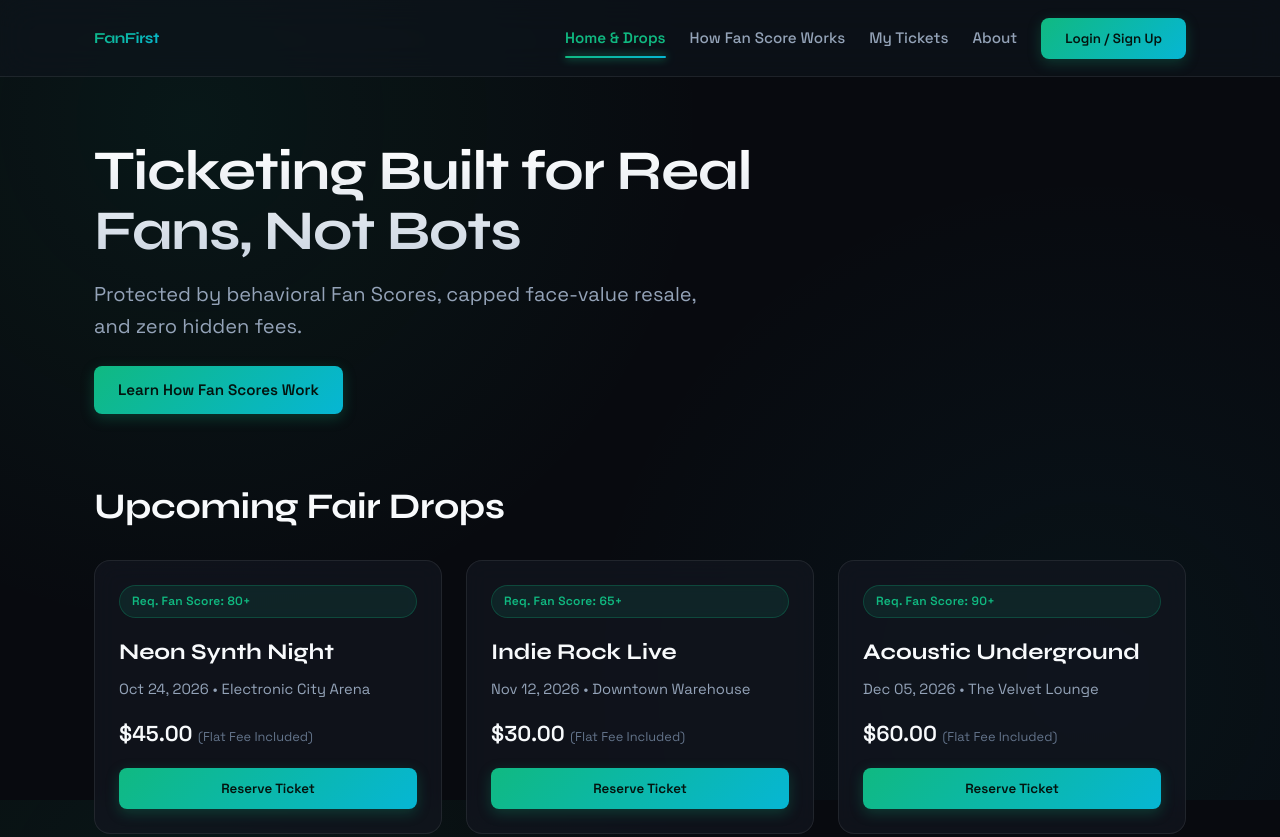
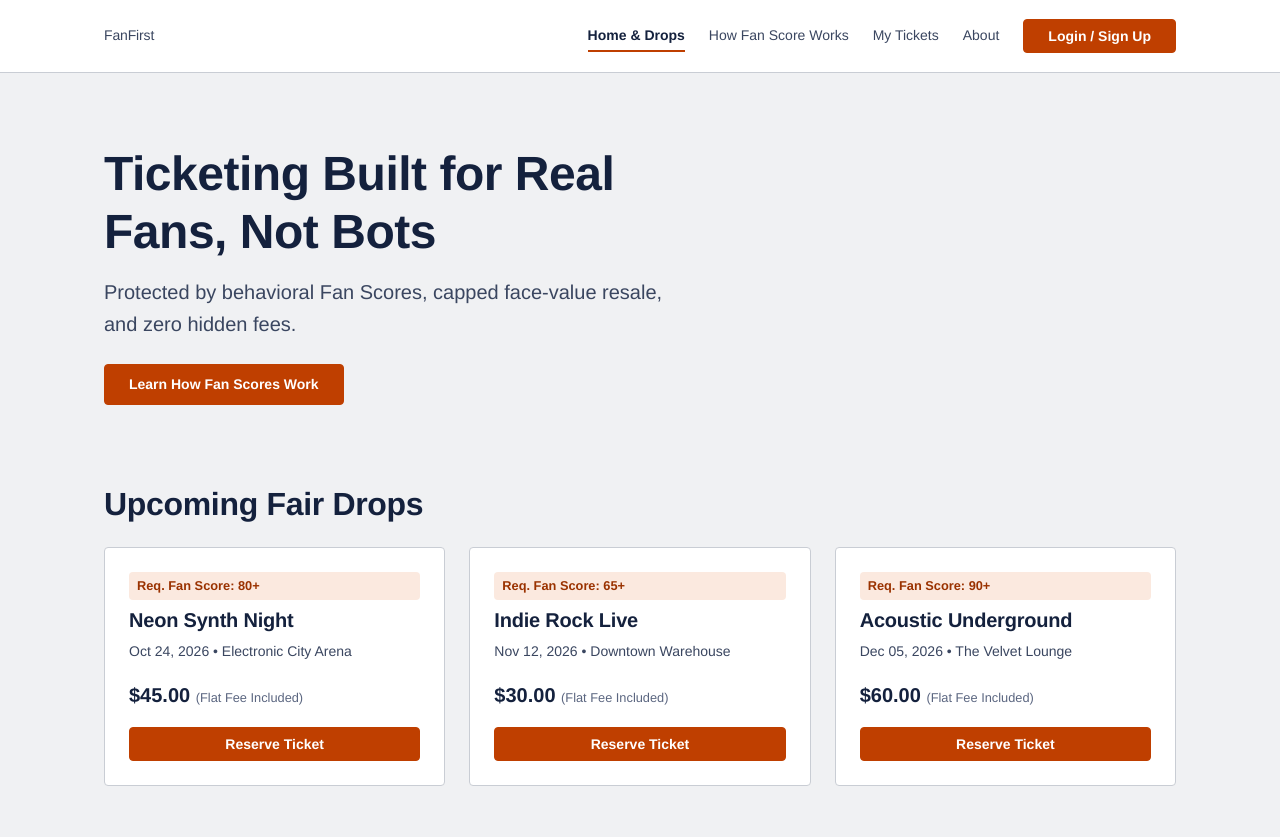
Before and after one commit to mutantmd/Fan_First1, a website: page index.html in a window 1280 px wide. Shown: the top 837 px of the page. Drawn offline with nearby package versions, Linux system fonts and the light colour scheme.

Commit message:
new change 7

```diff
--- a/style.css
+++ b/style.css
@@ -1,73 +1,109 @@
-/* ==========================================================================
-   1. ROOT VARIABLES & THEME SETUP
-   ========================================================================== */
 :root {
-  /* Color Palette */
-  --bg-dark: #080a0f;
-  --bg-card: rgba(18, 22, 31, 0.75);
-  --bg-card-hover: rgba(24, 30, 42, 0.9);
-  --bg-glass: rgba(15, 20, 29, 0.65);
+  --bg-page: #f0f1f3;
+  --bg-surface: #ffffff;
+  --bg-subtle: #e4e6ea;
 
-  --text-primary: #f8fafc;
-  --text-secondary: #94a3b8;
-  --text-muted: #64748b;
+  --text-primary: #14213d;
+  --text-secondary: #3a4660;
+  --text-muted: #5b6680;
 
-  /* Dynamic Accents & Gradients */
-  --accent-primary: #10b981;
-  --accent-primary-hover: #059669;
-  --accent-gradient: linear-gradient(135deg, #10b981 0%, #06b6d4 100%);
-  --accent-glow: rgba(16, 185, 129, 0.25);
-  --accent-danger: #ef4444;
+  --accent: #bf3f00;
+  --accent-hover: #9a3200;
+  --accent-tint: #fbe9df;
+  --on-accent: #ffffff;
 
-  --border-color: rgba(255, 255, 255, 0.08);
-  --border-accent: rgba(16, 185, 129, 0.3);
+  --danger: #a3122a;
 
-  /* Typography */
-  --font-display: 'Syne', sans-serif;
-  --font-body: 'Space Grotesk', sans-serif;
+  --border: #c9cdd4;
+  --border-strong: #14213d;
+  --overlay: rgba(20, 33, 61, 0.6);
 
-  /* Spacing */
+  --font: 'IBM Plex Sans', 'Helvetica Neue', Arial, sans-serif;
+
+  --text-xs: 0.8rem;
+  --text-sm: 0.875rem;
+  --text-base: 1rem;
+  --text-lg: 1.25rem;
+  --text-xl: 1.5625rem;
+  --text-2xl: 2rem;
+  --text-3xl: 3rem;
+
+  --weight-regular: 400;
+  --weight-strong: 600;
+
+  --leading-body: 1.6;
+  --leading-heading: 1.2;
+  --tracking-heading: -0.01em;
+
+  --space-2xs: 4px;
   --space-xs: 8px;
   --space-sm: 16px;
   --space-md: 24px;
-  --space-lg: 32px;
-  --space-xl: 64px;
+  --space-lg: 40px;
+  --space-xl: 72px;
 
-  /* Radii */
-  --radius-sm: 8px;
-  --radius-md: 16px;
-  --radius-lg: 24px;
+  --radius: 4px;
+  --border-width: 1px;
+  --indicator-width: 2px;
+  --transition: 0.15s ease;
 
-  /* Elevation & Shadows */
-  --shadow-sm: 0 4px 12px rgba(0, 0, 0, 0.3);
-  --shadow-lg: 0 20px 40px -15px rgba(0, 0, 0, 0.6);
-  --shadow-glow: 0 0 25px var(--accent-glow);
+  --measure: 65ch;
+  --width-container: 1120px;
+  --width-modal: 460px;
+  --card-min: 300px;
+  --header-height: 72px;
+  --panel-min-height: 256px;
+
+  --bg-dark: var(--bg-page);
+  --bg-card: var(--bg-surface);
+  --accent-primary: var(--accent);
+  --accent-danger: var(--danger);
+  --border-color: var(--border);
+  --font-display: var(--font);
+  --font-body: var(--font);
 }
 
-/* ==========================================================================
-   2. GLOBAL RESET & BASE STYLES
-   ========================================================================== */
-* {
+*,
+*::before,
+*::after {
   box-sizing: border-box;
   margin: 0;
   padding: 0;
 }
 
 body {
-  background-color: var(--bg-dark);
-  background-image:
-    radial-gradient(circle at 15% 15%, rgba(16, 185, 129, 0.08) 0%, transparent 40%),
-    radial-gradient(circle at 85% 85%, rgba(6, 182, 212, 0.05) 0%, transparent 40%);
-  background-attachment: fixed;
+  background: var(--bg-page);
   color: var(--text-primary);
-  font-family: var(--font-body);
-  line-height: 1.6;
+  font-family: var(--font);
+  font-size: var(--text-base);
+  font-weight: var(--weight-regular);
+  line-height: var(--leading-body);
   -webkit-font-smoothing: antialiased;
   min-height: 100vh;
 }
 
+h1,
+h2,
+h3 {
+  font-weight: var(--weight-strong);
+  line-height: var(--leading-heading);
+  letter-spacing: var(--tracking-heading);
+}
+
+h1 {
+  font-size: var(--text-3xl);
+}
+
+h2 {
+  font-size: var(--text-2xl);
+}
+
+h3 {
+  font-size: var(--text-lg);
+}
+
 .container {
-  max-width: 1140px;
+  max-width: var(--width-container);
   margin: 0 auto;
   padding: 0 var(--space-md);
 }
@@ -75,160 +111,122 @@ body {
 a {
   color: var(--text-primary);
   text-decoration: none;
-  transition: all 0.25s ease;
 }
 
-/* ==========================================================================
-   3. HEADER & NAVIGATION
-   ========================================================================== */
+a:hover {
+  text-decoration: underline;
+  text-underline-offset: var(--space-2xs);
+}
+
+:focus-visible {
+  outline: var(--indicator-width) solid var(--accent);
+  outline-offset: var(--indicator-width);
+}
+
 header {
-  border-bottom: 1px solid var(--border-color);
-  background: var(--bg-glass);
-  backdrop-filter: blur(16px);
-  -webkit-backdrop-filter: blur(16px);
+  background: var(--bg-surface);
+  border-bottom: var(--border-width) solid var(--border);
   position: sticky;
   top: 0;
   z-index: 100;
-  transition: border-color 0.3s ease;
 }
 
 .header-inner {
   display: flex;
   justify-content: space-between;
   align-items: center;
-  height: 76px;
+  height: var(--header-height);
 }
 
 .brand-logo {
-  font-family: var(--font-display);
-  font-size: 1.6rem;
-  font-weight: 800;
-  letter-spacing: -0.03em;
-  background: var(--accent-gradient);
-  -webkit-background-clip: text;
-  -webkit-text-fill-color: transparent;
-  display: inline-block;
-  transition: transform 0.3s ease;
+  font-size: var(--text-lg);
+  font-weight: var(--weight-strong);
+  letter-spacing: var(--tracking-heading);
+  color: var(--text-primary);
 }
 
 .brand-logo:hover {
-  transform: scale(1.03);
+  text-decoration: none;
 }
 
 .nav-link {
   color: var(--text-secondary);
-  font-size: 0.95rem;
-  font-weight: 500;
-  position: relative;
-  padding: 4px 0;
-  transition: color 0.25s ease;
+  font-size: var(--text-sm);
+  font-weight: var(--weight-regular);
+  padding: var(--space-2xs) 0;
+  border-bottom: var(--indicator-width) solid transparent;
+  transition: color var(--transition), border-color var(--transition);
 }
 
 .nav-link:hover {
   color: var(--text-primary);
+  text-decoration: none;
+  border-bottom-color: var(--border);
 }
 
 .nav-link.active {
-  color: var(--accent-primary) !important;
-  font-weight: 600;
+  color: var(--text-primary) !important;
+  font-weight: var(--weight-strong);
+  border-bottom-color: var(--accent);
 }
 
-.nav-link.active::after {
-  content: '';
-  position: absolute;
-  bottom: -4px;
-  left: 0;
-  width: 100%;
-  height: 2px;
-  background: var(--accent-gradient);
-  border-radius: 2px;
-  box-shadow: 0 0 8px var(--accent-primary);
-}
-
-/* ==========================================================================
-   4. BUTTONS & BADGES
-   ========================================================================== */
 .btn {
   display: inline-flex;
   align-items: center;
   justify-content: center;
-  background: var(--accent-gradient);
-  color: #04130e;
-  font-family: var(--font-body);
-  font-weight: 600;
-  padding: 12px 24px;
-  border-radius: var(--radius-sm);
-  border: none;
+  background: var(--accent);
+  color: var(--on-accent);
+  font-family: var(--font);
+  font-size: var(--text-sm);
+  font-weight: var(--weight-strong);
+  padding: var(--space-xs) var(--space-md);
+  border: var(--border-width) solid var(--accent);
+  border-radius: var(--radius);
   cursor: pointer;
-  position: relative;
-  overflow: hidden;
-  transition: all 0.3s cubic-bezier(0.16, 1, 0.3, 1);
-  box-shadow: 0 4px 14px rgba(16, 185, 129, 0.25);
+  transition: background-color var(--transition), border-color var(--transition);
 }
 
 .btn:hover {
-  transform: translateY(-2px);
-  box-shadow: 0 6px 20px rgba(16, 185, 129, 0.4);
-  color: #000;
-}
-
-.btn:active {
-  transform: translateY(0);
+  background: var(--accent-hover);
+  border-color: var(--accent-hover);
+  text-decoration: none;
 }
 
 .btn-secondary {
   background: transparent;
-  border: 1px solid var(--border-accent);
   color: var(--text-primary);
-  box-shadow: none;
+  border-color: var(--border-strong);
 }
 
 .btn-secondary:hover {
-  background: rgba(16, 185, 129, 0.1);
-  border-color: var(--accent-primary);
-  color: var(--accent-primary);
-  box-shadow: 0 0 15px rgba(16, 185, 129, 0.15);
+  background: var(--bg-subtle);
+  border-color: var(--border-strong);
 }
 
 .badge {
   display: inline-flex;
   align-items: center;
-  gap: 6px;
-  padding: 6px 12px;
-  background: rgba(16, 185, 129, 0.1);
-  color: var(--accent-primary);
-  border: 1px solid rgba(16, 185, 129, 0.25);
-  border-radius: 100px;
-  font-size: 0.75rem;
-  font-weight: 600;
-  letter-spacing: 0.02em;
-  backdrop-filter: blur(4px);
+  padding: var(--space-2xs) var(--space-xs);
+  background: var(--accent-tint);
+  color: var(--accent-hover);
+  border-radius: var(--radius);
+  font-size: var(--text-xs);
+  font-weight: var(--weight-strong);
 }
 
-/* ==========================================================================
-   5. HERO & SECTIONS
-   ========================================================================== */
 .hero {
-  padding: var(--space-xl) 0 var(--space-lg) 0;
-  max-width: 760px;
+  padding: var(--space-xl) 0 var(--space-lg);
+  max-width: var(--measure);
 }
 
 .hero h1 {
-  font-family: var(--font-display);
-  font-size: 3.5rem;
-  line-height: 1.08;
-  letter-spacing: -0.02em;
   margin-bottom: var(--space-sm);
-  background: linear-gradient(180deg, #ffffff 0%, #cbd5e1 100%);
-  -webkit-background-clip: text;
-  -webkit-text-fill-color: transparent;
 }
 
 .hero p {
   color: var(--text-secondary);
-  font-size: 1.25rem;
+  font-size: var(--text-lg);
   margin-bottom: var(--space-md);
-  max-width: 620px;
 }
 
 .drops-section {
@@ -236,185 +234,135 @@ header {
 }
 
 .drops-section h2 {
-  font-family: var(--font-display);
-  font-size: 2.25rem;
   margin-bottom: var(--space-md);
-  letter-spacing: -0.01em;
 }
 
-/* ==========================================================================
-   6. GRIDS & CARDS
-   ========================================================================== */
 .events-grid,
 .features-grid {
   display: grid;
-  grid-template-columns: repeat(auto-fit, minmax(320px, 1fr));
+  grid-template-columns: repeat(auto-fit, minmax(var(--card-min), 1fr));
   gap: var(--space-md);
 }
 
 .event-card,
 .feature-card {
-  background: var(--bg-card);
-  border: 1px solid var(--border-color);
-  border-radius: var(--radius-md);
+  background: var(--bg-surface);
+  border: var(--border-width) solid var(--border);
+  border-radius: var(--radius);
   padding: var(--space-md);
   display: flex;
   flex-direction: column;
   gap: var(--space-xs);
-  backdrop-filter: blur(12px);
-  -webkit-backdrop-filter: blur(12px);
-  transition: all 0.3s cubic-bezier(0.16, 1, 0.3, 1);
-  position: relative;
+  transition: border-color var(--transition);
 }
 
 .event-card:hover,
 .feature-card:hover {
-  border-color: var(--border-accent);
-  background: var(--bg-card-hover);
-  transform: translateY(-4px);
-  box-shadow: var(--shadow-lg), var(--shadow-glow);
-}
-
-.event-card h3,
-.feature-card h3 {
-  font-family: var(--font-display);
-  font-size: 1.4rem;
-  margin-top: var(--space-xs);
-  color: var(--text-primary);
+  border-color: var(--border-strong);
 }
 
 .event-details {
   color: var(--text-secondary);
-  font-size: 0.92rem;
+  font-size: var(--text-sm);
 }
 
 .price {
-  font-size: 1.35rem;
-  font-weight: 600;
+  font-size: var(--text-lg);
+  font-weight: var(--weight-strong);
+  font-variant-numeric: tabular-nums;
   margin: var(--space-xs) 0;
-  color: var(--text-primary);
 }
 
 .price small {
-  font-size: 0.8rem;
+  font-size: var(--text-xs);
+  font-weight: var(--weight-regular);
   color: var(--text-muted);
-  font-weight: 400;
 }
 
-/* ==========================================================================
-   7. MODAL SYSTEM
-   ========================================================================== */
 .modal-overlay {
   position: fixed;
-  top: 0;
-  left: 0;
-  width: 100vw;
-  height: 100vh;
-  background-color: rgba(4, 6, 10, 0.8);
-  backdrop-filter: blur(8px);
-  -webkit-backdrop-filter: blur(8px);
+  inset: 0;
+  background: var(--overlay);
   display: flex;
   justify-content: center;
   align-items: center;
   z-index: 1000;
-  opacity: 1;
-  transition: opacity 0.25s ease;
 }
 
 .modal-overlay.hidden {
   display: none;
-  opacity: 0;
-  pointer-events: none;
 }
 
 .modal-card {
-  background: var(--bg-dark);
-  border: 1px solid var(--border-accent);
-  border-radius: var(--radius-lg);
+  background: var(--bg-surface);
+  border: var(--border-width) solid var(--border);
+  border-radius: var(--radius);
   padding: var(--space-lg);
   width: 90%;
-  max-width: 460px;
+  max-width: var(--width-modal);
   position: relative;
-  text-align: center;
-  box-shadow: var(--shadow-lg), var(--shadow-glow);
-  animation: modalPop 0.3s cubic-bezier(0.16, 1, 0.3, 1);
-}
-
-@keyframes modalPop {
-  from { transform: scale(0.95); opacity: 0; }
-  to { transform: scale(1); opacity: 1; }
 }
 
 .modal-close {
   position: absolute;
-  top: 20px;
-  right: 20px;
+  top: var(--space-sm);
+  right: var(--space-sm);
   background: transparent;
   border: none;
   color: var(--text-secondary);
-  font-size: 1.5rem;
+  font-size: var(--text-xl);
+  line-height: 1;
   cursor: pointer;
-  transition: color 0.2s ease;
+  padding: var(--space-2xs) var(--space-xs);
+  border-radius: var(--radius);
+  transition: color var(--transition), background-color var(--transition);
 }
 
 .modal-close:hover {
   color: var(--text-primary);
+  background: var(--bg-subtle);
 }
 
 .modal-icon {
-  font-size: 3rem;
+  font-size: var(--text-2xl);
   margin-bottom: var(--space-xs);
 }
 
 .modal-card h3 {
-  font-family: var(--font-display);
-  font-size: 1.6rem;
   margin-bottom: var(--space-xs);
 }
 
 .modal-card p {
   color: var(--text-secondary);
-  font-size: 0.98rem;
+  max-width: var(--measure);
   margin-bottom: var(--space-md);
-  line-height: 1.6;
 }
 
-/* ==========================================================================
-   8. PAGE ROUTING & MULTI-PAGE STYLES
-   ========================================================================== */
 .page-view {
   display: none;
 }
 
 .page-view.active-page {
   display: block;
-  animation: pageFadeIn 0.35s cubic-bezier(0.16, 1, 0.3, 1);
-}
-
-@keyframes pageFadeIn {
-  from { opacity: 0; transform: translateY(8px); }
-  to { opacity: 1; transform: translateY(0); }
 }
 
 .page-header {
-  padding: var(--space-lg) 0;
-  border-bottom: 1px solid var(--border-color);
+  padding: var(--space-lg) 0 var(--space-md);
+  border-bottom: var(--border-width) solid var(--border);
   margin-bottom: var(--space-lg);
 }
 
 .page-header h2 {
-  font-family: var(--font-display);
-  font-size: 2.5rem;
   margin-bottom: var(--space-xs);
 }
 
 .page-header p {
   color: var(--text-secondary);
-  font-size: 1.1rem;
+  max-width: var(--measure);
 }
 
 .tickets-container {
-  min-height: 250px;
+  min-height: var(--panel-min-height);
 }
 
 .empty-state {
@@ -424,32 +372,32 @@ header {
   justify-content: center;
   gap: var(--space-sm);
   padding: var(--space-xl) var(--space-md);
-  background: var(--bg-card);
-  border: 1px dashed var(--border-accent);
-  border-radius: var(--radius-md);
+  background: var(--bg-surface);
+  border: var(--border-width) solid var(--border);
+  border-radius: var(--radius);
   text-align: center;
   color: var(--text-secondary);
-  backdrop-filter: blur(8px);
 }
 
-/* DISABLED BUTTON OVERRIDE */
 .btn:disabled,
 button:disabled {
-  background: rgba(255, 255, 255, 0.04) !important;
-  color: var(--text-muted) !important;
-  border: 1px solid var(--border-color) !important;
-  cursor: not-allowed !important;
-  opacity: 0.7;
-  box-shadow: none !important;
-  transform: none !important;
+  background: var(--bg-subtle);
+  color: var(--text-muted);
+  border-color: var(--border);
+  cursor: not-allowed;
 }
 
-/* ==========================================================================
-   9. MEDIA QUERIES
-   ========================================================================== */
 @media (max-width: 768px) {
+  .hero {
+    padding-top: var(--space-lg);
+  }
+
   .hero h1 {
-    font-size: 2.5rem;
+    font-size: var(--text-2xl);
+  }
+
+  .hero p {
+    font-size: var(--text-base);
   }
 
   .header-inner {
@@ -462,6 +410,14 @@ button:disabled {
   nav {
     flex-wrap: wrap;
     justify-content: center;
-    gap: 16px !important;
+    gap: var(--space-sm) !important;
   }
 }
+
+@media (prefers-reduced-motion: reduce) {
+  *,
+  *::before,
+  *::after {
+    transition: none !important;
+  }
+}
```
